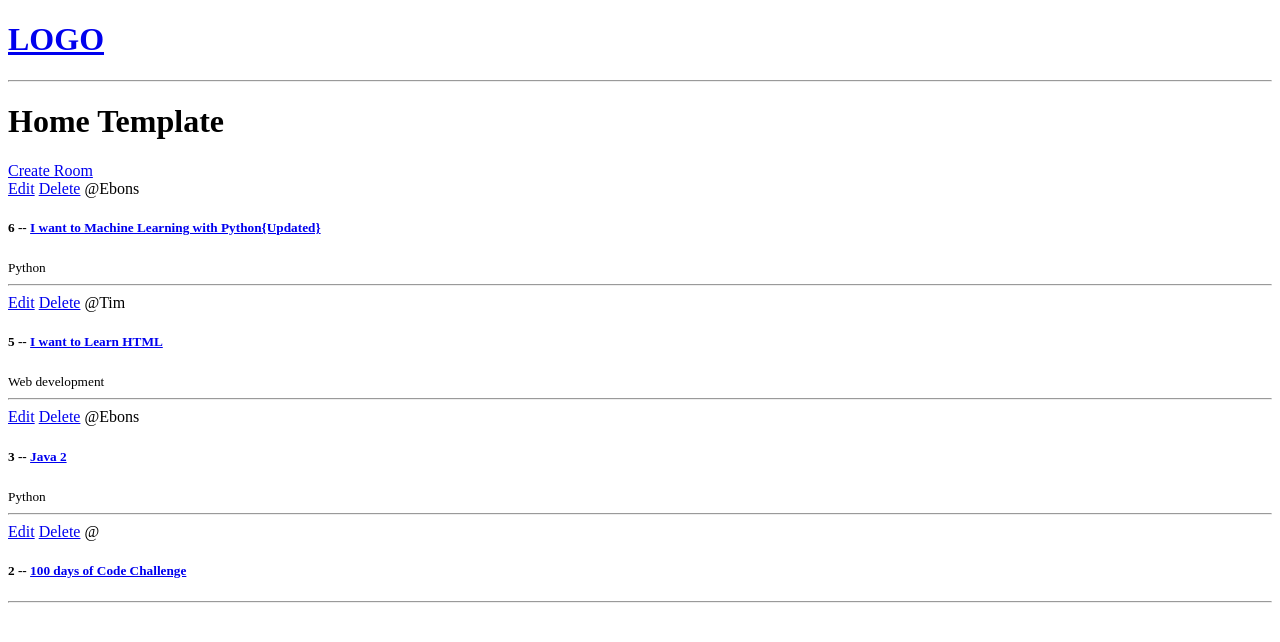
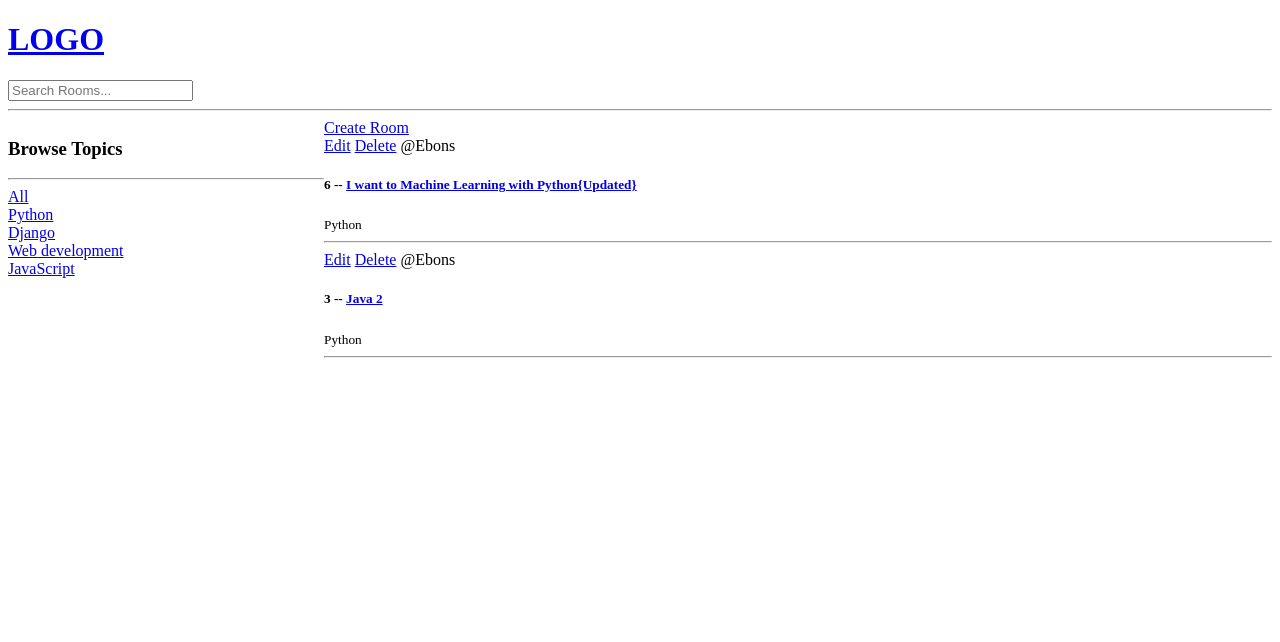
Before and after one commit to EbonsAgaba/nataraj, a Django app: a page that uses nataraj/templates/navbar.html in a window 1280 px wide. Shown: the top 642 px of the page. Run offline with Django 4.2, Linux system fonts and the light colour scheme; data comes from the database, SQL or seed files in the repository; both versions use the stored data as it was after the commit.

Commit message:
clear delete and add Dynamic search

```diff
--- a/nataraj/base/templates/base/delete.html
+++ b/nataraj/base/templates/base/delete.html
@@ -2,7 +2,7 @@
 
 {% block content %}
 
-<form>
+<form method="POST" action="">
     {% csrf_token%}
     <p>Are you sure you want to delete "{{obj}}" ? </p>
     <a href="{{request.META.HTTP_REFERER}}">Go Back</a>
--- a/nataraj/base/templates/base/home.html
+++ b/nataraj/base/templates/base/home.html
@@ -8,13 +8,35 @@
 {% extends 'main.html' %}
 
 {% block content %}
+<style>
+    .home-container{
+    display:grid;
+    grid-template-columns: 1fr 3fr;
 
-<h1>Home Template</h1>
+    }
+</style>
+<div class="home-container">
 
-<div>
+    <div>
 
-    <a href="{% url 'create-room' %}">Create Room</a>
+        <h3>Browse Topics</h3>
+        <hr>
+
+        <div>
+            <a href="{% url 'home' %}">All</a>
+        </div>
+        {% for topic in topics %}
+            <div>
+                <a href="{% url 'home' %}?q={{topic.name}}">{{topic.name}}</a>
+            </div>
+        {% endfor %}
+
+    </div>
+
+
     <div>
+        <a href="{% url 'create-room' %}">Create Room</a>
+
         {% for room in rooms %}
             <div>
                 <a href="{% url 'update-room' room.id %}">Edit</a>
@@ -27,8 +49,12 @@
 
 
         {% endfor %}
+
+
     </div>
+
 </div>
+
 {% endblock content %}
 
 </body>
--- a/nataraj/base/views.py
+++ b/nataraj/base/views.py
@@ -1,5 +1,6 @@
 from django.shortcuts import render, redirect
-from .models import Room
+from django.db.models import Q
+from .models import Room, Topic
 from .forms import RoomForm
 
 # Create your views here.
@@ -12,13 +13,21 @@ from .forms import RoomForm
 
 
 def home(request):
-    rooms = Room.objects.all()
-    context = {'rooms': rooms}
+    q = request.GET.get('q') if request.GET.get('q') != None else ''
+    rooms = Room.objects.filter(
+        Q(topic__name__icontains=q) |
+        Q(name__icontains=q) |
+        Q(description__icontains=q)
+    )
+
+    topics = Topic.objects.all()
+    context = {'rooms': rooms, 'topics': topics}
     return render(request, 'base/home.html', context)
 
 
 def room(request, pk):
     rooms = Room.objects.get(id=pk)
+
     context = {'room': room}
     return render(request, 'base/room.html', context)
 
@@ -51,7 +60,10 @@ def updateRoom(request, pk):
 
 def deleteRoom(request, pk):
     room = Room.objects.get(id=pk)
+
     if request.method == 'POST':
         room.delete()
         return redirect('home')
-    return render(request, 'base/delete.html', {'obj':room})
+
+    context = {'obj': room}
+    return render(request, 'base/delete.html', context)
--- a/nataraj/templates/navbar.html
+++ b/nataraj/templates/navbar.html
@@ -2,4 +2,9 @@
     <h1>LOGO</h1>
 </a>
 
+<form method="GET" action="{% url 'home' %}">
+    <input type="text" name="q" placeholder="Search Rooms..." />
+</form>
+
+
 <hr>
```
Also changed, not shown: nataraj/db.sqlite3.
